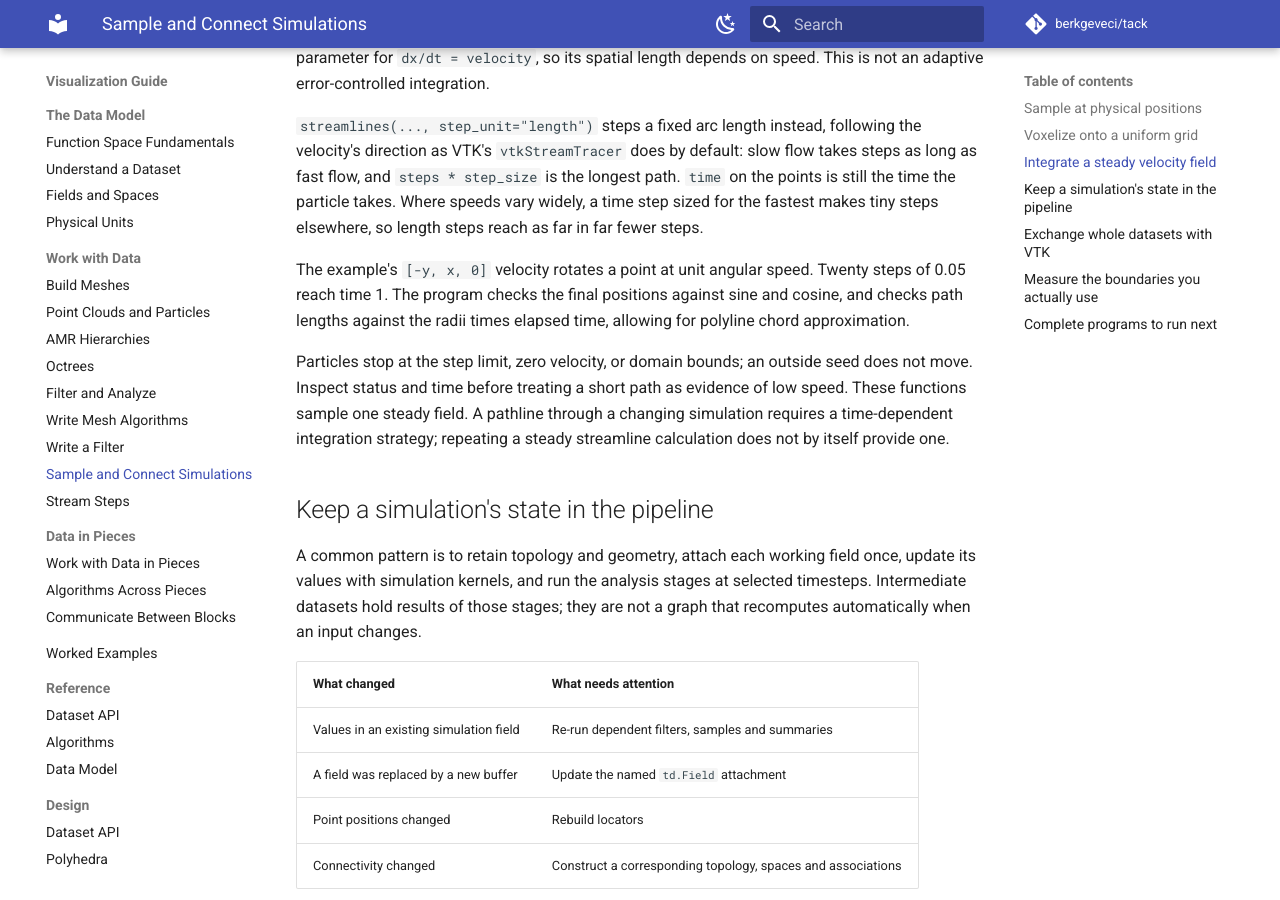
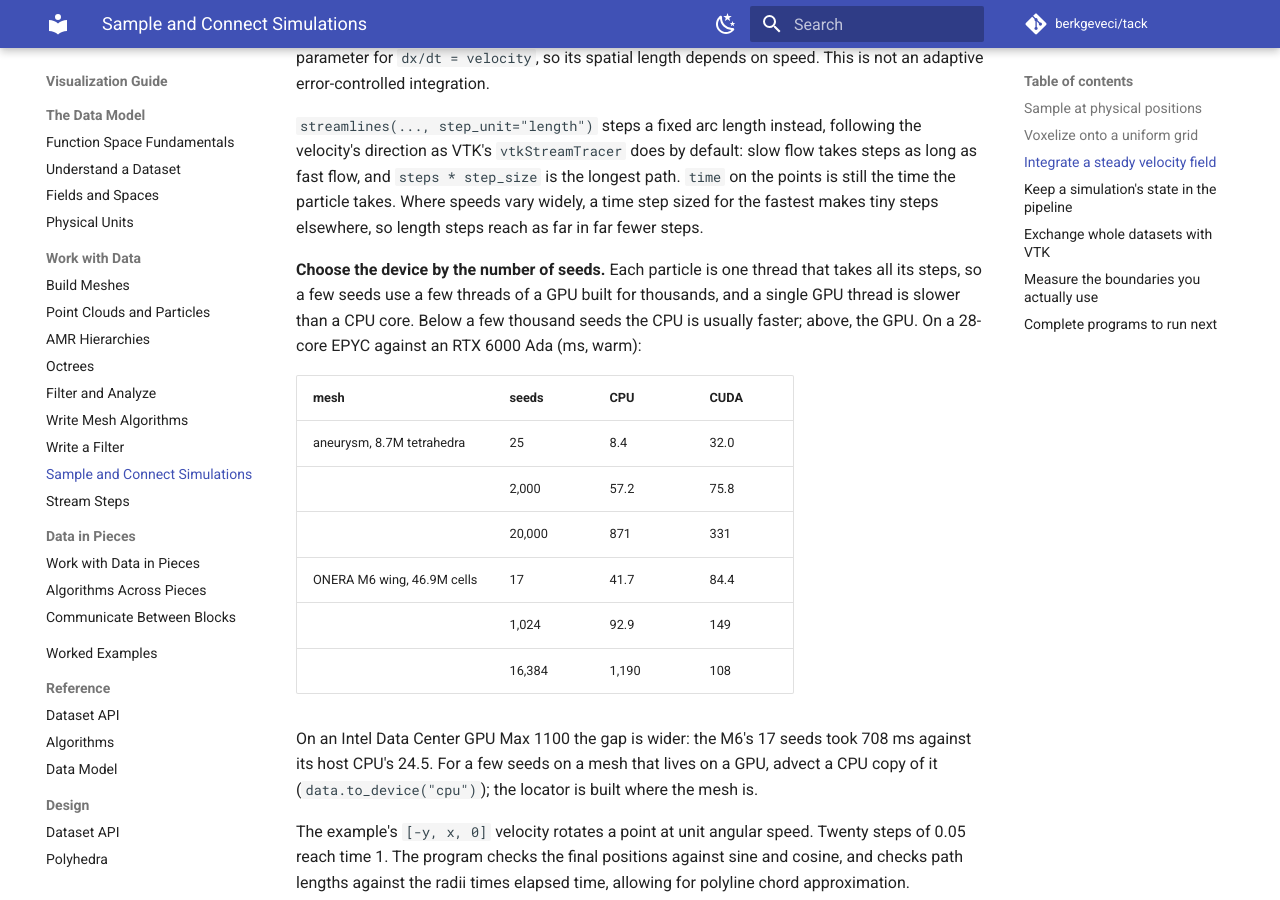
Before and after one commit to berkgeveci/tack, an MkDocs documentation site: the page built from docs/vis-guide/06-pipelines.md, in a window 1280 px wide and 900 px high, scrolled down 2251 px. Built offline with MkDocs 1.6.1 and Material for MkDocs 9.7.7, drawn with Linux system fonts in a browser that asks for light colours; comment, search, counter and statistics services are not loaded; the version menu is left out.

Commit message:
key_order keeps the bucket sort on discrete GPUs; when to advect on the CPU
key_order radix sorted keys at least 8 times fewer than their buckets, for
memory: a bucket sort's counts and offsets grow with the buckets. On CUDA the
bucket sort stays faster well past that: jura measured 1.3-1.7x for a contour
or slice of hexahedra at 13-20 buckets a key (5M hexahedra's contour 8.57 ms
radix against 5.01 buckets), the regression the four-way comparison saw. On
the CPU radix is faster there (0.71-0.80x) and Metal goes either way. So on
CUDA, HIP and Level Zero (_sparse) only buckets outnumbering keys 64 to 1 go
to the radix sort; elsewhere 8, as before.

The guide's "Integrate a steady velocity field" and advect's docstring say
when to advect on the CPU: each particle is one thread, and below a few
thousand seeds a CPU copy of the mesh is usually faster (jura's sweep on
28 cores against an RTX 6000 Ada, and headroom's Max 1100).

```diff
--- a/docs/vis-guide/06-pipelines.md
+++ b/docs/vis-guide/06-pipelines.md
@@ -110,6 +110,26 @@ is the longest path. `time` on the points is still the time the particle
 takes. Where speeds vary widely, a time step sized for the fastest makes
 tiny steps elsewhere, so length steps reach as far in far fewer steps.
 
+**Choose the device by the number of seeds.** Each particle is one thread
+that takes all its steps, so a few seeds use a few threads of a GPU built
+for thousands, and a single GPU thread is slower than a CPU core. Below a
+few thousand seeds the CPU is usually faster; above, the GPU. On a
+28-core EPYC against an RTX 6000 Ada (ms, warm):
+
+| mesh | seeds | CPU | CUDA |
+|---|---|---|---|
+| aneurysm, 8.7M tetrahedra | 25 | 8.4 | 32.0 |
+| | 2,000 | 57.2 | 75.8 |
+| | 20,000 | 871 | 331 |
+| ONERA M6 wing, 46.9M cells | 17 | 41.7 | 84.4 |
+| | 1,024 | 92.9 | 149 |
+| | 16,384 | 1,190 | 108 |
+
+On an Intel Data Center GPU Max 1100 the gap is wider: the M6's 17 seeds
+took 708 ms against its host CPU's 24.5. For a few seeds on a mesh that
+lives on a GPU, advect a CPU copy of it (`data.to_device("cpu")`); the
+locator is built where the mesh is.
+
 The example's `[-y, x, 0]` velocity rotates a point at unit angular speed.
 Twenty steps of 0.05 reach time 1. The program checks the final positions
 against sine and cosine, and checks path lengths against the radii times
```
Also changed, not shown: CHANGELOG.md (+12 -0 lines), 3 other files.
